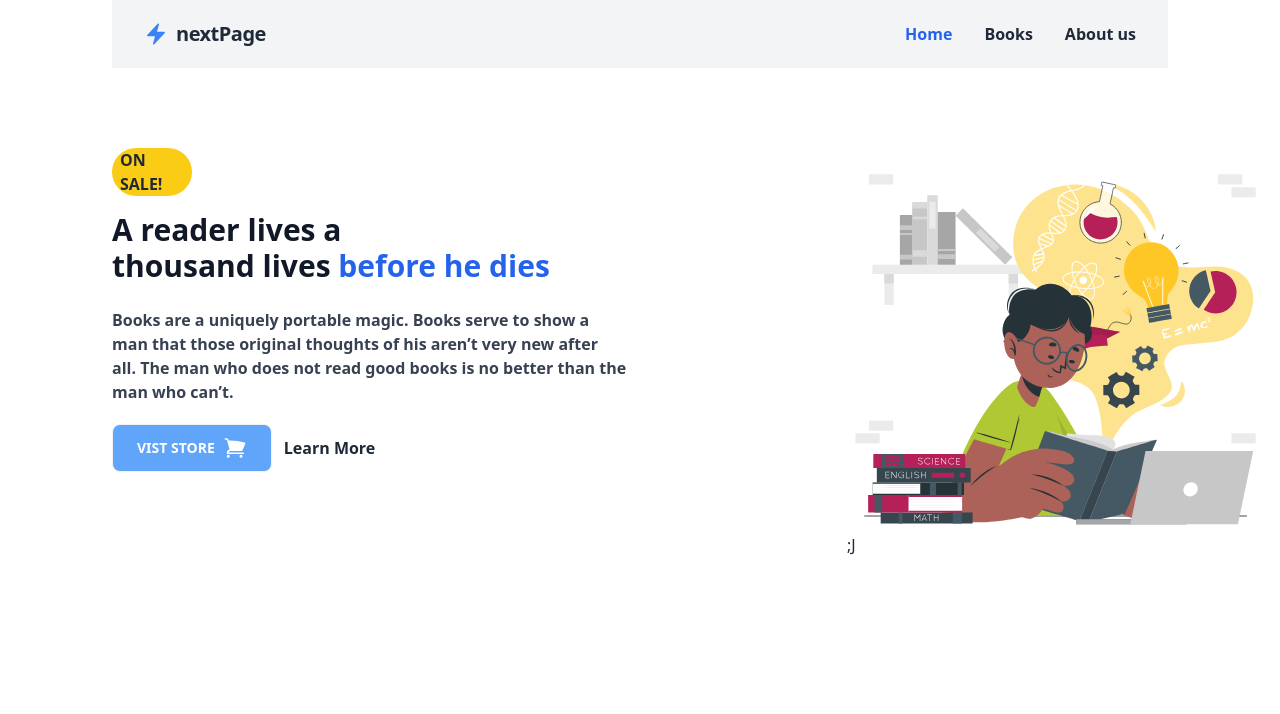
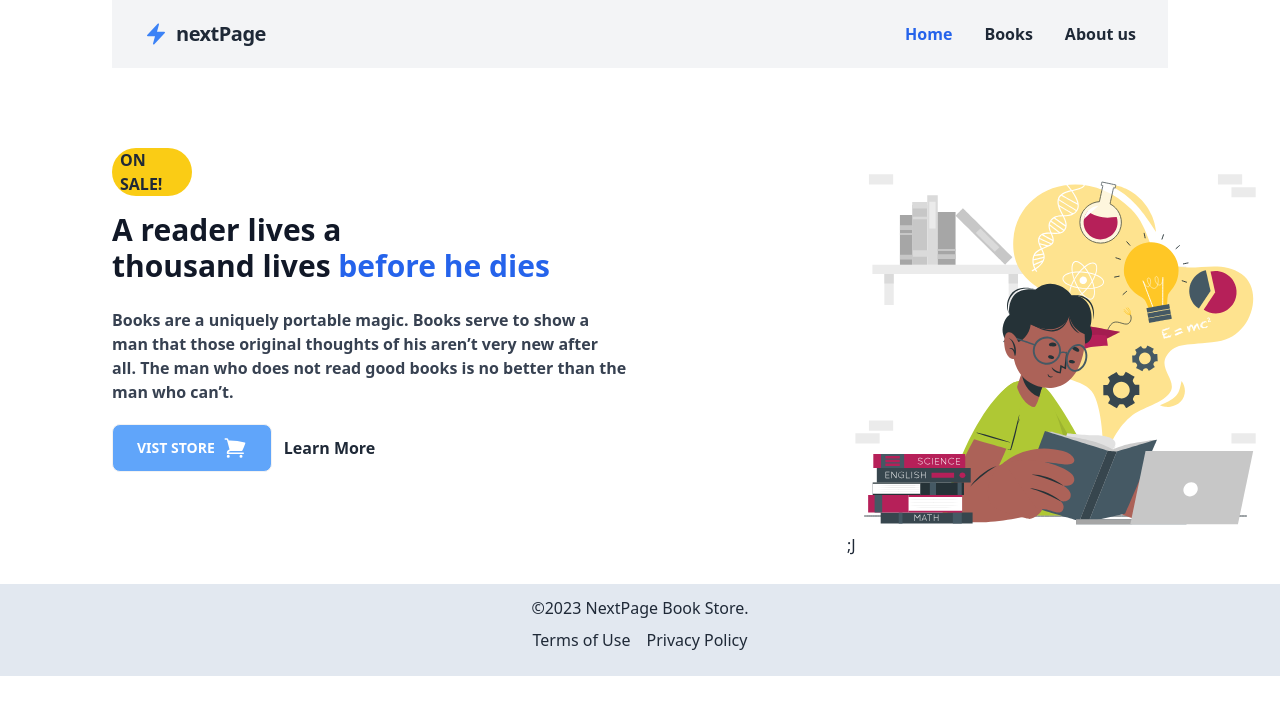
Before and after one commit to shahin5-Tec/Book-store, a React (Vite) app: page / in a window 1280 px wide. Shown: the top 714 px of the page. Built offline with nearby package versions, Linux system fonts and the light colour scheme.

Commit message:
footer-part

```diff
--- a/src/App.jsx
+++ b/src/App.jsx
@@ -1,12 +1,14 @@
 import React from "react";
 import Header from "./components/Header";
 import { Outlet } from "react-router-dom";
+import Footer from "./components/Footer";
 
 const App = () => {
   return (
     <div>
      <Header></Header>
      <Outlet></Outlet>
+     <Footer/>
     </div>
   );
 };
--- /dev/null
+++ b/src/components/Footer.jsx
@@ -0,0 +1,18 @@
+import React from "react";
+import { Link } from "react-router-dom";
+
+const Footer = () => {
+  return (
+    <div className=" bg-slate-200 mt-8">
+      <div className="text-center pt-3 ">
+        <p> ©2023 NextPage Book Store.</p>
+        <div className="flex justify-center gap-4 pt-2  pb-6 items-center">
+          <p>Terms of Use </p>
+          <p>Privacy Policy</p>
+        </div>
+      </div>
+    </div>
+  );
+};
+
+export default Footer;
```
